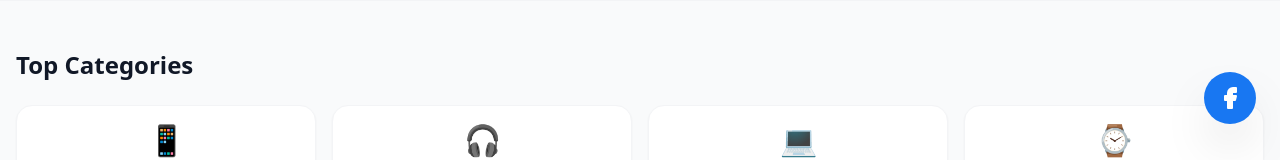
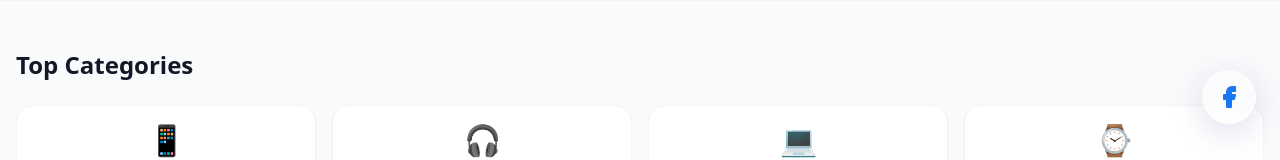
Before and after one commit to aliibnmahbub/Best-Coys-For-Boys-Store, a React (Vite) app: page / in a window 1280 px wide. Shown: the part 652-812 px from the top of the page. Built offline with nearby package versions, Linux system fonts and the light colour scheme; no server answers; the database is empty.

Commit message:
Modify Floating Facebook Button appearance and label
Updated the Floating Facebook Button styles and text.

```diff
--- a/src/layouts/PublicLayout.tsx
+++ b/src/layouts/PublicLayout.tsx
@@ -69,16 +69,16 @@ export default function PublicLayout() {
         <Outlet />
       </main>
 
-      {/* Floating Facebook Button (মোবাইল এবং ডেস্কটপ উভয় ডিভাইসে স্ক্রিনের কোণায় ভাসমান থাকবে) */}
+      {/* Floating Water Glass / Liquid Glass Facebook Button (আইফোন স্টাইল ওয়াটার গ্লাস ইফেক্ট) */}
       <a
         href="https://www.facebook.com/bestcoysforboys"
         target="_blank"
         rel="noopener noreferrer"
         aria-label="Visit our Facebook Page"
-        className="fixed bottom-20 right-4 md:bottom-6 md:right-6 bg-[#1877F2] text-white p-3.5 rounded-full shadow-2xl hover:bg-[#166fe5] transition-all z-40 flex items-center justify-center group hover:scale-110"
+        className="fixed bottom-20 right-4 md:bottom-6 md:right-6 bg-white/30 dark:bg-black/30 backdrop-blur-md border border-white/40 dark:border-white/10 text-[#1877F2] p-3.5 rounded-full shadow-[0_8px_32px_0_rgba(31,38,135,0.15)] hover:bg-white/50 transition-all z-40 flex items-center justify-center group hover:scale-110"
       >
-        <Facebook className="w-6 h-6 fill-white" />
-        <span className="max-w-0 overflow-hidden whitespace-nowrap group-hover:max-w-xs transition-all duration-300 ease-in-out text-xs font-semibold px-0 group-hover:px-2">
+        <Facebook className="w-6 h-6 fill-[#1877F2] drop-shadow-sm" />
+        <span className="max-w-0 overflow-hidden whitespace-nowrap group-hover:max-w-xs transition-all duration-300 ease-in-out text-xs font-semibold px-0 group-hover:px-2 text-neutral-900 drop-shadow-sm">
           Chat on Facebook
         </span>
       </a>
```
